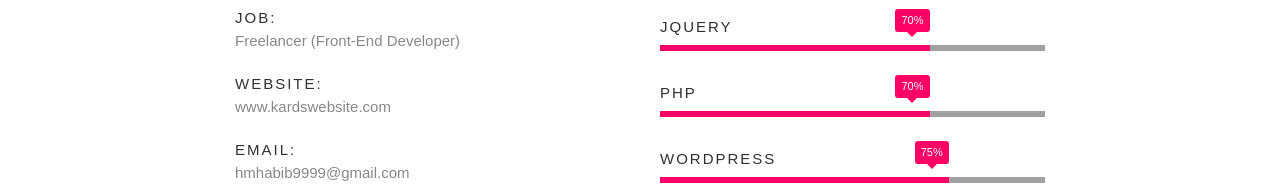
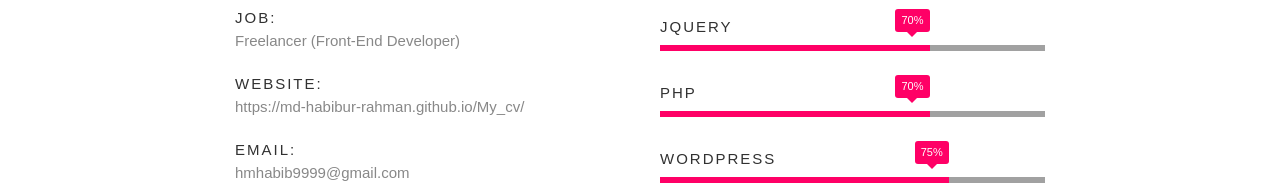
Before and after one commit to MD-HABIBUR-RAHMAN/My_cv, a plain HTML site: page index.html in a window 1280 px wide. Shown: the part 918-1107 px from the top of the page. Drawn offline with Linux system fonts and the light colour scheme; files whose address does not match are found by name; a web font is replaced by a local one.

Commit message:
Update index.html

```diff
--- a/index.html
+++ b/index.html
@@ -91,7 +91,7 @@
 	   				</li>
 	   				<li>
 	   					<strong>Website:</strong>
-	   					<span>www.kardswebsite.com</span>
+	   					<span>https://md-habibur-rahman.github.io/My_cv/</span>
 	   				</li>
 	   				<li>
 	   					<strong>Email:</strong>
```
